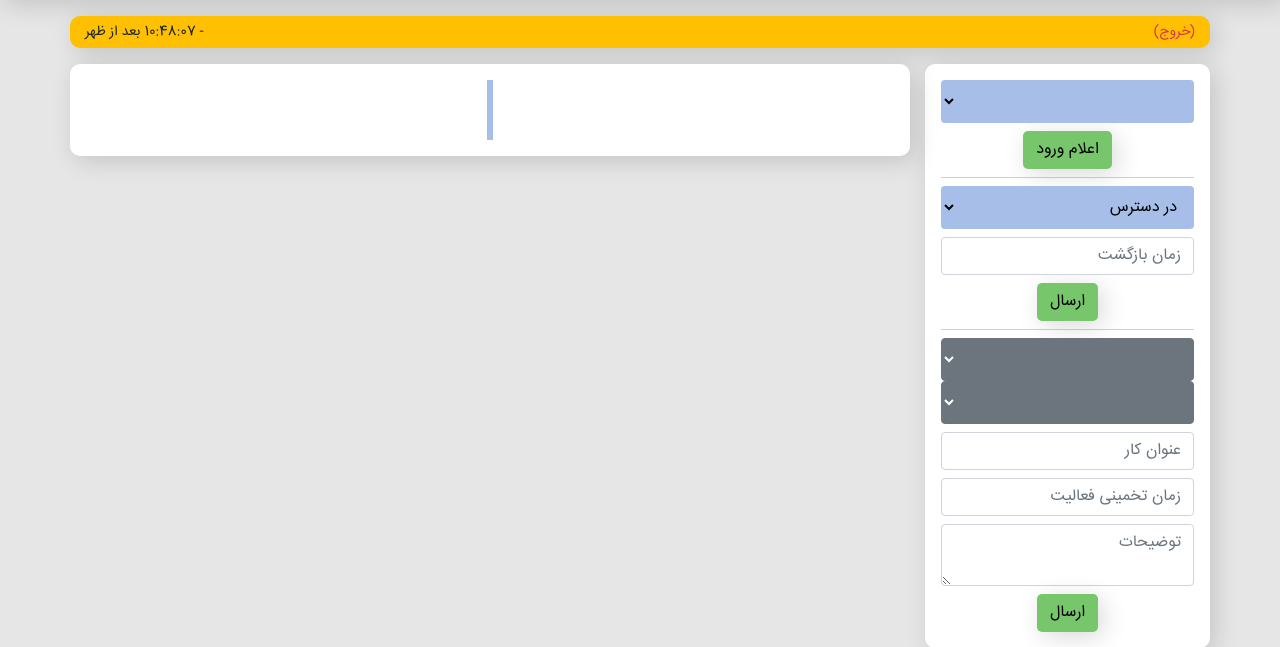
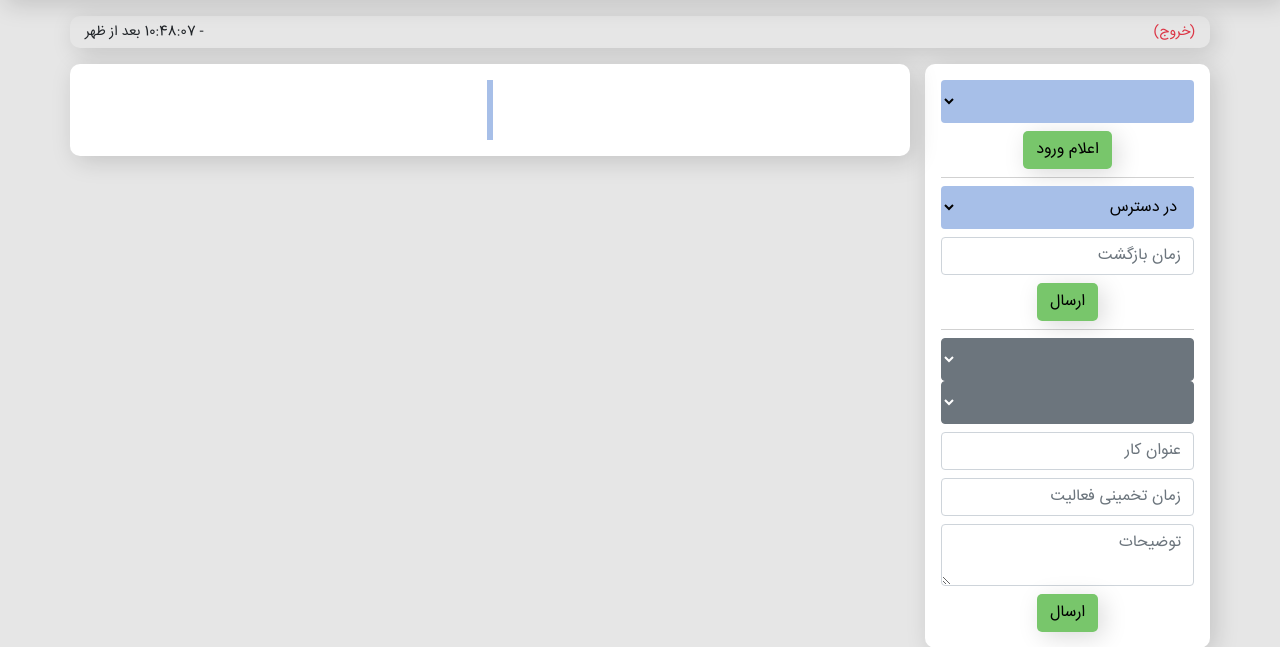
Before and after one commit to ashkantaravati/sync-my-boss, a Django app: template employee_activity/templates/employee_activity/dashboard.html in a window 1280 px wide. Shown: the part 50-697 px from the top of the page. Run offline with Django 3.2, Linux system fonts and the light colour scheme; the template is opened without the code that fills it, so the values that code supplies are empty; data comes from the database, SQL or seed files in the repository; parts of the project's set-up code (start-up, migrations or seed data) failed here and were passed over; some libraries are stand-ins or nearby versions.

Commit message:
remove trouble-making orange-bg class

```diff
--- a/employee_activity/templates/employee_activity/dashboard.html
+++ b/employee_activity/templates/employee_activity/dashboard.html
@@ -36,7 +36,7 @@
             <div class="container">
                 <div class="row" id="statusBar">
                     <div v-bind:class="classObject"
-                        class="col-12 user-status-bar py-1 d-flex justify-content-between align-items-center orange-bg">
+                        class="col-12 user-status-bar py-1 d-flex justify-content-between align-items-center">
                         <!-- <div>{{username}}</div> -->
                         [[setEmployeeId({{current_employee_id}})]]
                         <div>[[employeeName]] <a class="text-danger" href="{% url 'logout' %}">(خروج)</a></div>
```
